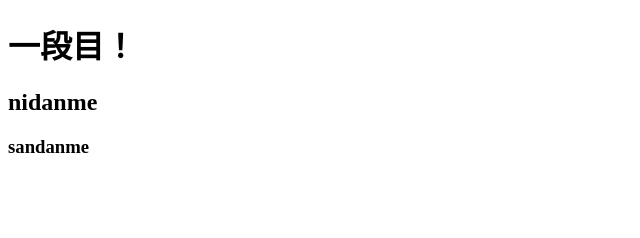
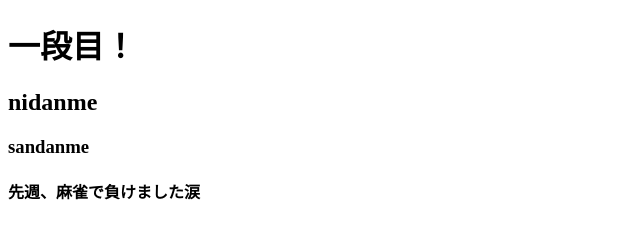
Before and after one commit to isoroku777/1020, a plain HTML site: page index.html in a window 1280 px wide. Shown: the whole page, without its empty margins (0-640 px from the left). Drawn offline with Linux system fonts and the light colour scheme.

Commit message:
麻雀で負けました追加

```diff
--- a/index.html
+++ b/index.html
@@ -9,5 +9,6 @@
     <h1>一段目！</h1>
     <h2>nidanme</h2>
     <h3>sandanme</h3>
+    <h4>先週、麻雀で負けました涙</h4>
 </body>
 </html>
```
